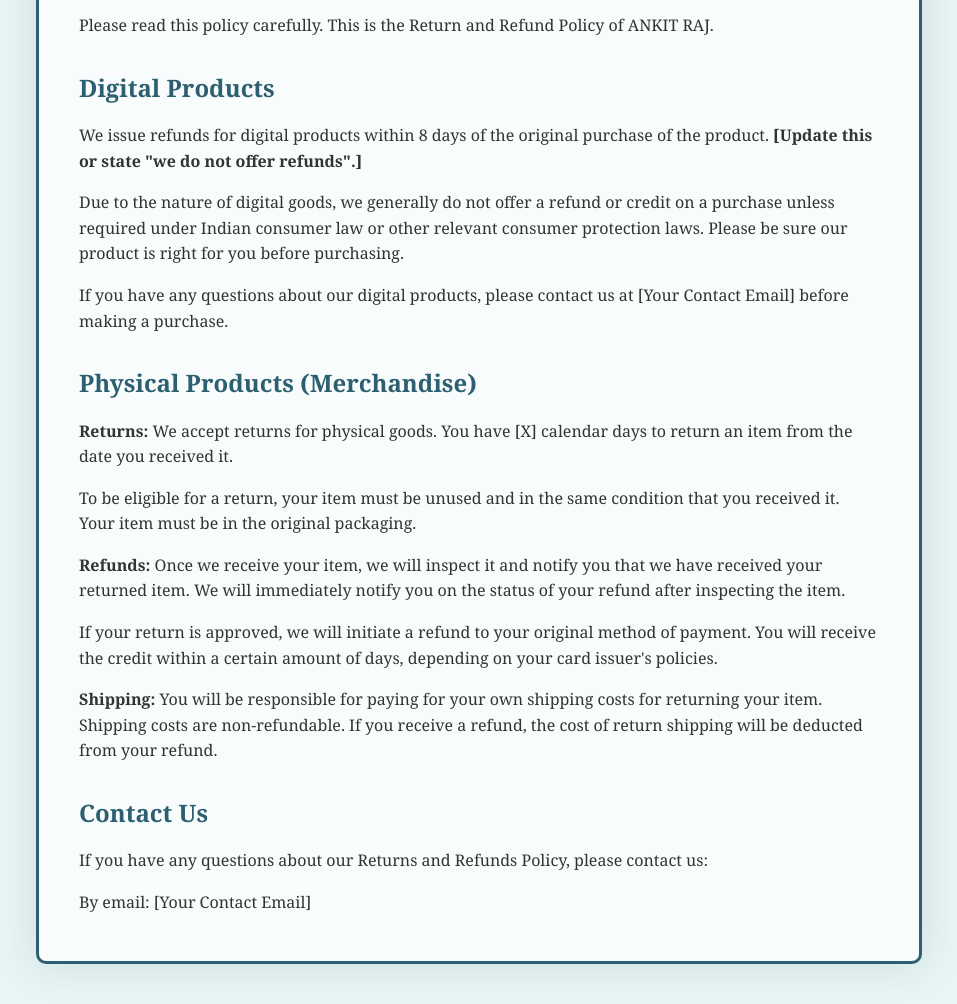
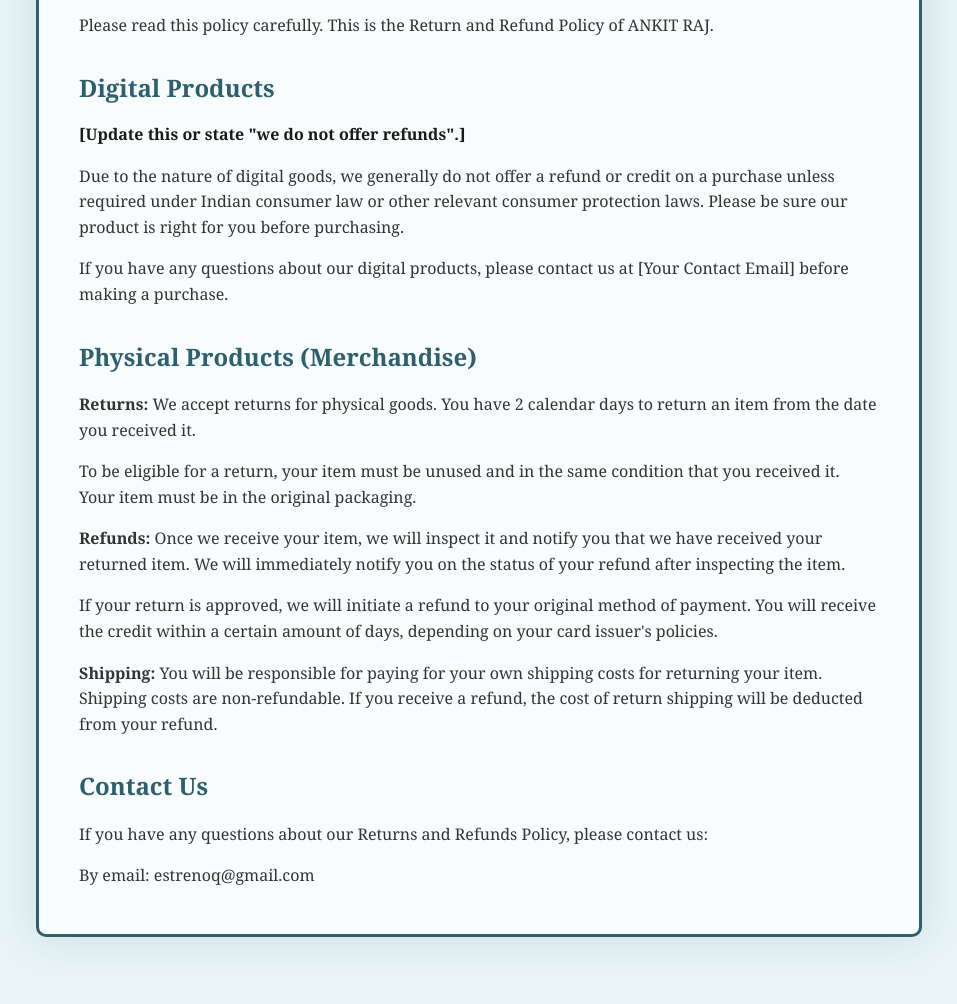
Before and after one commit to Ankitrajofficial/arofficial_website, a plain HTML site: page refund.html in a window 1280 px wide. Shown: the part 283-1287 px from the top of the page, without its empty margins (161-1118 px from the left). After the commit the page ends 1260 px from the top, so only its background shows below. Drawn offline with Linux system fonts and the light colour scheme.

Commit message:
Update refund.html

```diff
--- a/refund.html
+++ b/refund.html
@@ -95,7 +95,7 @@
                 Delete it if you only sell physical items.
             -->
             <h2>Digital Products</h2>
-            <p>We issue refunds for digital products within 8 days of the original purchase of the product. <strong>[Update this or state "we do not offer refunds".]</strong></p>
+             <strong>[Update this or state "we do not offer refunds".]</strong>
             <p>Due to the nature of digital goods, we generally do not offer a refund or credit on a purchase unless required under Indian consumer law or other relevant consumer protection laws. Please be sure our product is right for you before purchasing.</p>
             <p>If you have any questions about our digital products, please contact us at [Your Contact Email] before making a purchase.</p>
 
@@ -105,7 +105,7 @@
                 Delete it if you only sell digital items.
             -->
             <h2>Physical Products (Merchandise)</h2>
-            <p><strong>Returns:</strong> We accept returns for physical goods. You have [X] calendar days to return an item from the date you received it.</p>
+            <p><strong>Returns:</strong> We accept returns for physical goods. You have 2 calendar days to return an item from the date you received it.</p>
             <p>To be eligible for a return, your item must be unused and in the same condition that you received it. Your item must be in the original packaging.</p>
 
             <p><strong>Refunds:</strong> Once we receive your item, we will inspect it and notify you that we have received your returned item. We will immediately notify you on the status of your refund after inspecting the item.</p>
@@ -119,7 +119,7 @@
             -->
             <h2>Contact Us</h2>
             <p>If you have any questions about our Returns and Refunds Policy, please contact us:</p>
-            <p>By email: [Your Contact Email]</p>
+            <p>By email: estrenoq@gmail.com</p>
         </div>
     </div>
 
```
